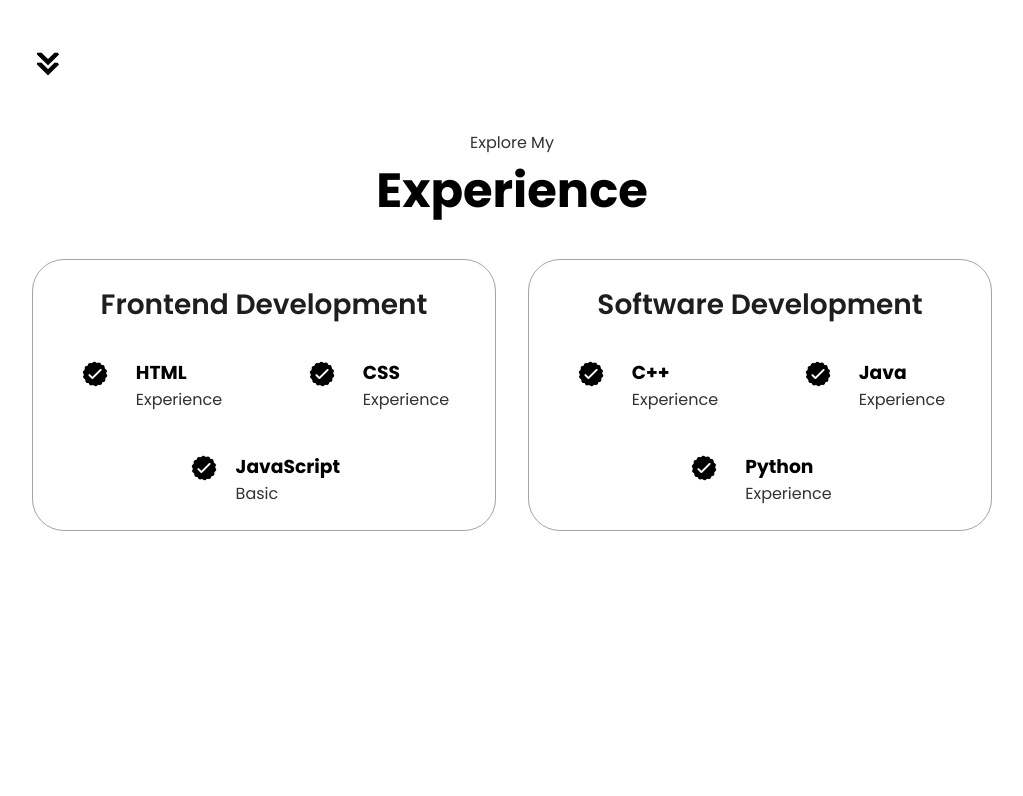
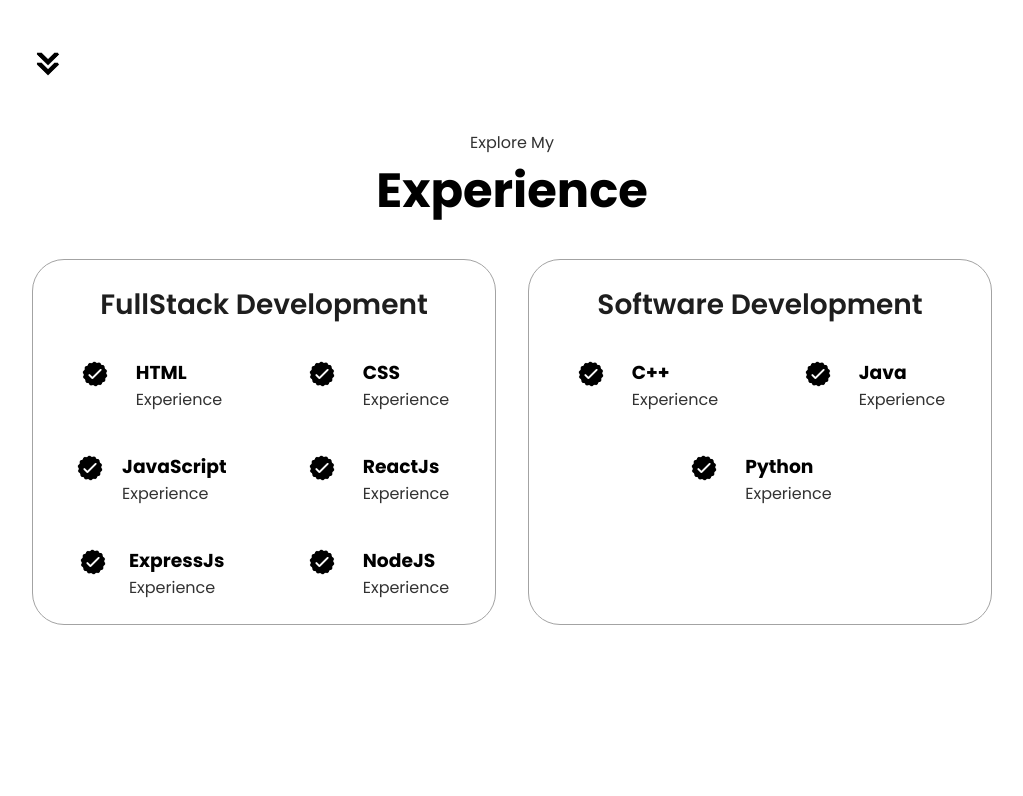
Before and after one commit to Sarthak1911/portfolio, a plain HTML site: page index.html in a window 1280 px wide. Shown: the part 1398-2194 px from the top of the page, without its empty margins (128-1151 px from the left). Drawn offline with Linux system fonts and the light colour scheme; a script that the page names is missing.

Commit message:
Update index.html

```diff
--- a/index.html
+++ b/index.html
@@ -44,7 +44,7 @@
                     <div class="details-container">
                         <img src="assets/experience.png" alt="Experience Icon" class="icon">
                         <h3>Experience</h3>
-                        <p>6+ months <br>Frontend Development</p>
+                        <p>6+ months <br>FullStack Development</p>
                     </div>
                     <div class="details-container">
                         <img src="assets/education.png" alt="Education Icon" class="icon">
@@ -66,7 +66,7 @@
         <div class="experience-details-container">
             <div class="about-containers">
                 <div class="details-container">
-                    <h2 class="experience-sub-title">Frontend Development</h2>
+                    <h2 class="experience-sub-title">FullStack Development</h2>
                     <div class="article-container">
                         <article>
                             <img src="assets/checkmark.png" alt="Experience icon" class="icon">
@@ -86,7 +86,28 @@
                             <img src="assets/checkmark.png" alt="Experience icon" class="icon">
                             <div>
                                 <h3>JavaScript</h3>
-                                <p>Basic</p>
+                                <p>Experience</p>
+                            </div>
+                        </article>
+                        <article>
+                            <img src="assets/checkmark.png" alt="Experience icon" class="icon">
+                            <div>
+                                <h3>ReactJs</h3>
+                                <p>Experience</p>
+                            </div>
+                        </article>
+                        <article>
+                            <img src="assets/checkmark.png" alt="Experience icon" class="icon">
+                            <div>
+                                <h3>ExpressJs</h3>
+                                <p>Experience</p>
+                            </div>
+                        </article>
+                        <article>
+                            <img src="assets/checkmark.png" alt="Experience icon" class="icon">
+                            <div>
+                                <h3>NodeJS</h3>
+                                <p>Experience</p>
                             </div>
                         </article>
                     </div>
```
